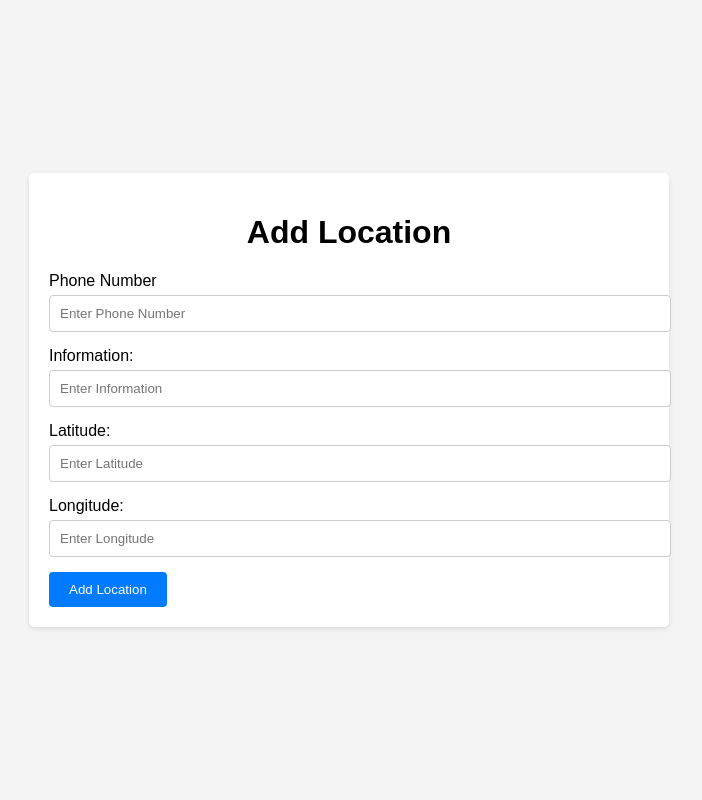
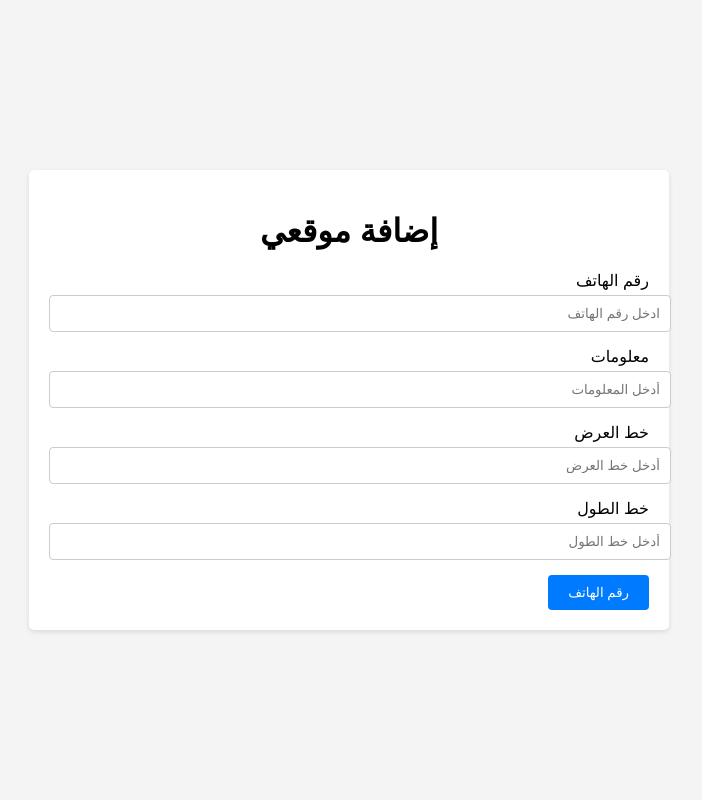
Before and after one commit to aymanelotfi/Earthquake_reporting, a Flask app: page /add_location_form in a window 1280 px wide. Shown: the whole page, without its empty margins (291-993 px from the left). Run offline with Flask 2, Linux system fonts and the light colour scheme.

Commit message:
translate

```diff
--- a/templates/add_location_form.html
+++ b/templates/add_location_form.html
@@ -1,8 +1,9 @@
 <!DOCTYPE html>
-<html>
+<html lang="ar">
 
 <head>
-    <title>Add Location</title>
+    <meta charset="UTF-8">
+    <title>إضافة موقعي</title>
     <style>
         body {
             font-family: Arial, sans-serif;
@@ -13,6 +14,7 @@
             justify-content: center;
             align-items: center;
             height: 100vh;
+            text-align: right;
         }
 
         .container {
@@ -33,12 +35,17 @@
             margin-bottom: 5px;
         }
 
+        input::placeholder  {
+            text-align: right;
+        }
+
         input[type="text"] {
             width: 100%;
             padding: 10px;
             margin-bottom: 15px;
             border: 1px solid #ccc;
             border-radius: 4px;
+
         }
 
         input[type="submit"] {
@@ -53,25 +60,27 @@
         input[type="submit"]:hover {
             background-color: #0056b3;
         }
+
+
     </style>
 </head>
 
 <body>
     <div class="container">
-        <h1>Add Location</h1>
+        <h1>إضافة موقعي</h1>
         <form method="POST" action="/add_location" enctype="multipart/form-data">
-            <label for="phone">Phone Number</label>
-            <input type="text" id="phone_number" name="phone_number" required placeholder="Enter Phone Number">
-            <label for="data">Information:</label>
-            <input type="text" id="data" name="data" required placeholder="Enter Information">
+            <label for="phone">رقم الهاتف</label>
+            <input type="text" id="phone_number" name="phone_number" required placeholder="ادخل رقم الهاتف">
+            <label for="data">معلومات</label>
+            <input type="text" id="data" name="data" required placeholder="أدخل المعلومات">
 
-            <label for="latitude">Latitude:</label>
-            <input type="text" id="latitude" name="latitude" readonly required placeholder="Enter Latitude">
+            <label for="latitude">خط العرض</label>
+            <input type="text" id="latitude" name="latitude" readonly required placeholder="أدخل خط العرض">
 
-            <label for="longitude">Longitude:</label>
-            <input type="text" id="longitude" name="longitude"  readonly required placeholder="Enter Longitude">
+            <label for="longitude">خط الطول</label>
+            <input type="text" id="longitude" name="longitude"  readonly required placeholder="أدخل خط الطول">
 
-            <input type="submit" value="Add Location">
+            <input class="submit" type="submit" value="رقم الهاتف">
         </form>
     </div>
 
```
Also changed, not shown: templates/example.html (+8 -7 lines).
